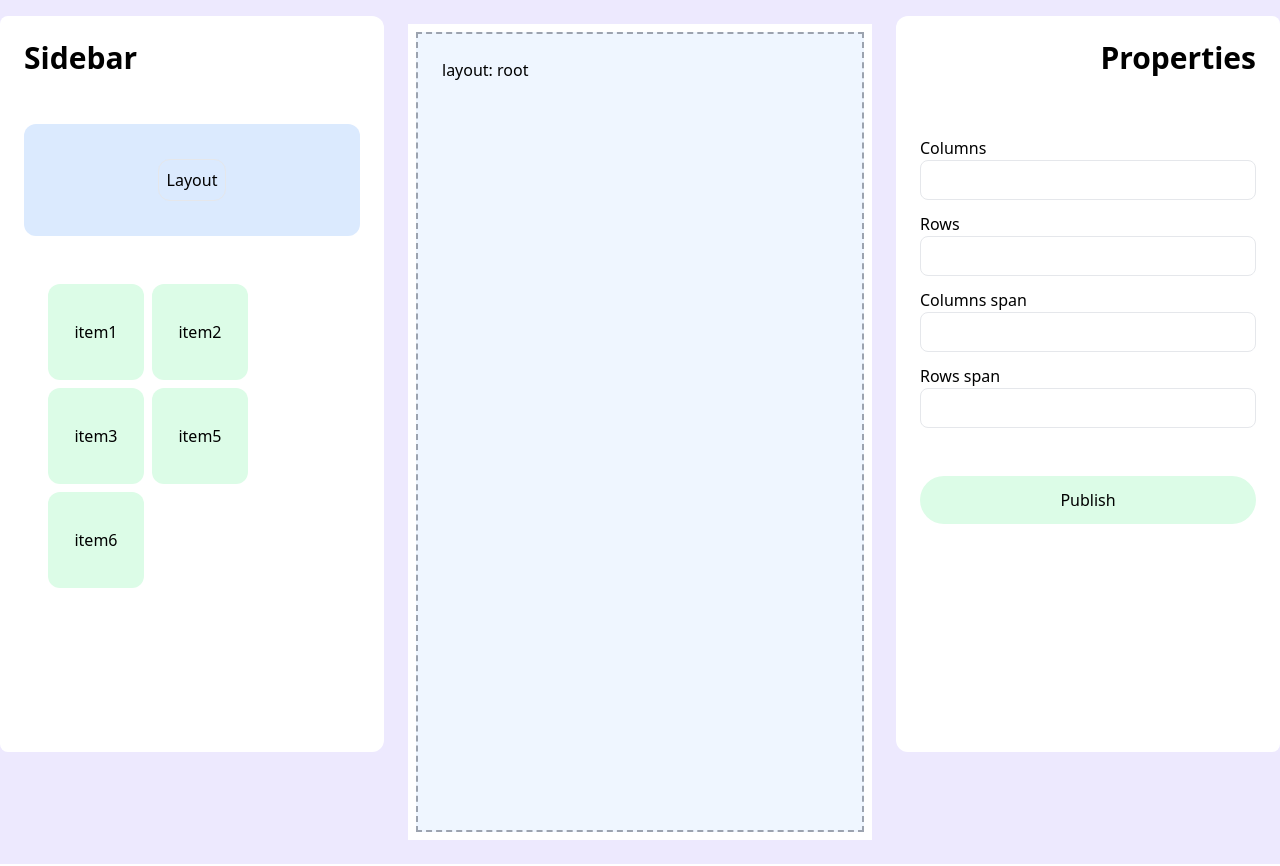
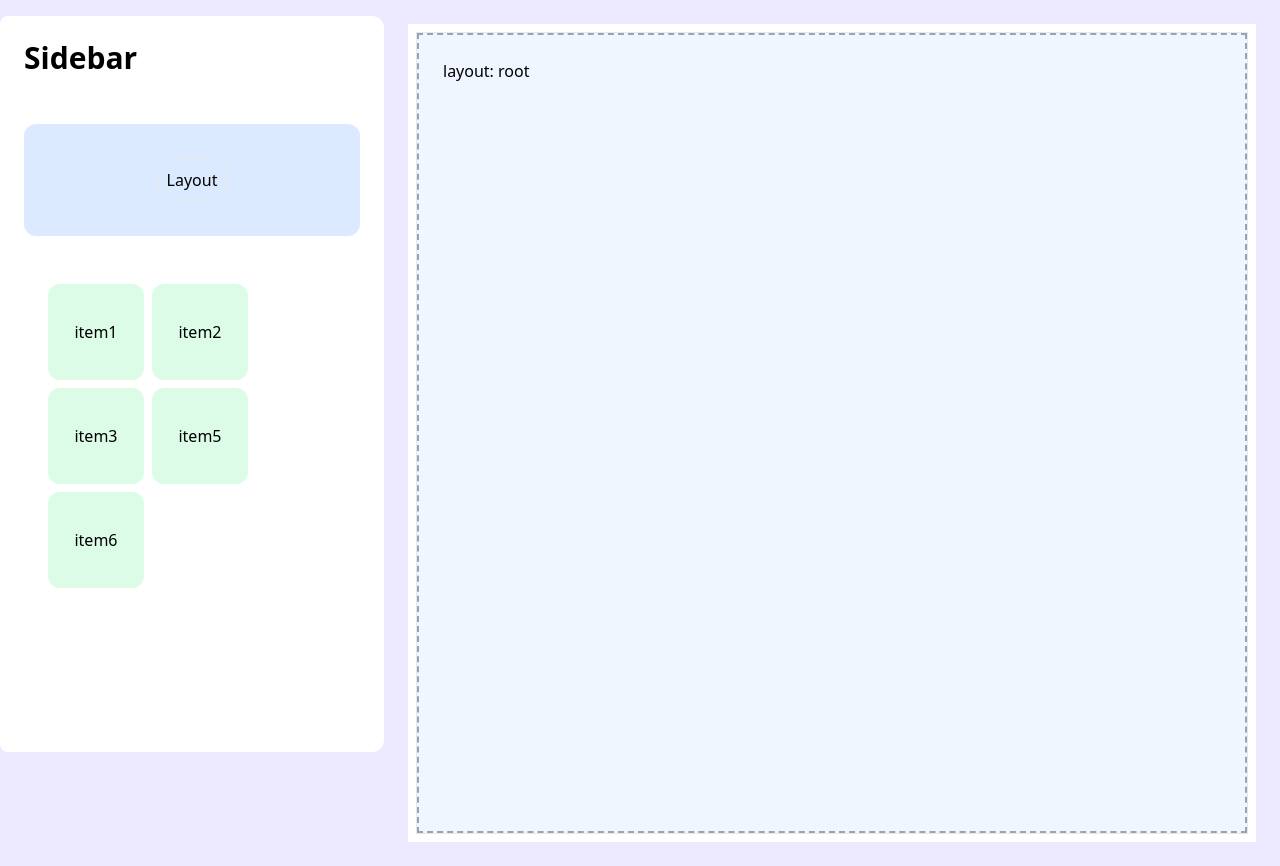
Before and after one commit to ryannguyen2000/drag_and_drop, a React (Vite) app: page / in a window 1280 px wide. Built offline with nearby package versions, Linux system fonts and the light colour scheme.

Commit message:
feat: update grid layout

```diff
--- a/src/App.tsx
+++ b/src/App.tsx
@@ -1,4 +1,4 @@
-import React, { useEffect } from "react";
+import React, {useEffect} from "react";
 import Sidebar from "./components/sidebar";
 import Droppable from "./components/droppable";
 import ItemsRenderer from "./features";
@@ -9,19 +9,24 @@ import {
   DragOverlay,
   pointerWithin,
 } from "@dnd-kit/core";
-import { useDispatch, useSelector } from "react-redux";
-import { RootState } from "./store";
+import {useDispatch, useSelector} from "react-redux";
+import {RootState} from "./store";
 import {
   Obj,
   setActiveData,
   setActiveId,
+  setColspan,
+  setColumns,
   setData,
+  setProperties,
+  setRows,
+  setRowspan,
   setSidebar,
 } from "./store/DndSlice";
 import PropertiesBar from "./components/propertiesbar/propertiesbar";
 
 const App: React.FC = () => {
-  const { activeId, activeData, data, sidebar } = useSelector(
+  const {activeId, activeData, data, sidebar} = useSelector(
     (state: RootState) => state.dndSlice
   );
   const dispatch = useDispatch();
@@ -34,9 +39,9 @@ const FindToAdd = (id: string, detail: any, parent_id: string) => {
     const newData = JSON.parse(JSON.stringify(data));
 
     const removeChildFromParent = (nodes: Obj[]) => {
-    nodes.forEach(node => {
+      nodes.forEach((node) => {
         // Tìm và xóa item với `id` khỏi `node.childs`
-      node.childs = node.childs.filter(child => child.id !== id);
+        node.childs = node.childs.filter((child) => child.id !== id);
 
         // Đệ quy nếu `node.childs` có phần tử con
         if (node.childs.length > 0) {
@@ -49,11 +54,11 @@ const FindToAdd = (id: string, detail: any, parent_id: string) => {
     removeChildFromParent([newData]);
 
     const addChildToParent = (nodes: Obj[]) => {
-    nodes.forEach(node => {
+      nodes.forEach((node) => {
         // Nếu `node.id` là `parent_id` và `node.childs` không chứa `id` thì thêm mới
         if (
           node.id === parent_id &&
-        !node.childs.some(child => child.id === id)
+          !node.childs.some((child) => child.id === id)
         ) {
           node.childs = [
             ...node.childs,
@@ -61,6 +66,8 @@ const FindToAdd = (id: string, detail: any, parent_id: string) => {
               id,
               columns: detail.columns,
               rows: detail.rows,
+              colspan: detail.colspan,
+              rowspan: detail.rowspan,
               type: detail.type,
               childs: [],
             },
@@ -72,7 +79,19 @@ const FindToAdd = (id: string, detail: any, parent_id: string) => {
       });
     };
 
-  addChildToParent([newData]);
+    if (newData.id === parent_id) {
+      newData.childs.push({
+        id,
+        columns: detail.columns,
+        rows: detail.rows,
+        colspan: detail.colspan,
+        rowspan: detail.rowspan,
+        type: detail.type,
+        childs: [],
+      });
+    } else {
+      addChildToParent(newData.childs);
+    }
 
     dispatch(setData(newData));
 
@@ -82,35 +101,39 @@ const FindToAdd = (id: string, detail: any, parent_id: string) => {
   };
 
   const handleDragEnd = (event: DragEndEvent) => {
-  const { over, active } = event;
+    const {over, active} = event;
 
     if (over && active.id !== over.id) {
       FindToAdd(active.id.toString(), activeData, over.id.toString());
 
       console.log("Sidebar before filter:", sidebar);
-    const updatedSidebar = sidebar.filter(sb => sb.id !== active.id);
+      const updatedSidebar = sidebar.filter((sb) => sb.id !== active.id);
       dispatch(setSidebar(updatedSidebar));
       console.log("Sidebar after filter:", updatedSidebar);
-    dispatch(setActiveId(null));
-    dispatch(setActiveData(null));
+      // dispatch(setActiveId(null));
+      // dispatch(setActiveData(null));
     }
   };
 
   const handleDragMove = (event: DragMoveEvent) => {
-    console.log(event);
+    // console.log(event);
   };
 
   return (
     <DndContext
       collisionDetection={pointerWithin}
       onDragStart={(e: DragEndEvent) => {
-        console.log(e.active.data.current);
+        dispatch(setColumns(e.active.data.current.columns));
+        dispatch(setRows(e.active.data.current.rows));
+        dispatch(setColspan(e.active.data.current.colspan));
+        dispatch(setRowspan(e.active.data.current.rowspan));
 
         dispatch(setActiveId(e.active.id));
         dispatch(setActiveData(e.active.data.current));
       }}
       onDragEnd={handleDragEnd}
-      onDragMove={handleDragMove}>
+      onDragMove={handleDragMove}
+    >
       <div className="flex items-start w-full bg-violet-100">
         <Sidebar />
         <div className="bg-violet-100 w-full p-6 z-10">
@@ -121,12 +144,15 @@ const handleDragEnd = (event: DragEndEvent) => {
                 rows: data.rows,
                 type: data.type,
               }}
-              id={data.id}>
+              id={data.id}
+            >
               <ItemsRenderer
                 childs={data.childs}
                 id={data.id}
                 columns={data.columns}
                 rows={data.rows}
+                colspan={data.colspan}
+                rowspan={data.rowspan}
                 currentDepth={1}
                 type={data.type}
               />
@@ -140,12 +166,10 @@ const handleDragEnd = (event: DragEndEvent) => {
           zIndex: 9999,
           pointerEvents: "none",
           position: "fixed",
-        }}>
+        }}
+      >
         {activeId ? (
-          <div
-            className="bg-slate-200 w-full h-full"
-            style={{ zIndex: 9999 }}
-          />
+          <div className="bg-slate-50 w-full h-full" style={{zIndex: 9999}} />
         ) : null}
       </DragOverlay>
     </DndContext>
--- a/src/components/propertiesbar/propertiesbar.tsx
+++ b/src/components/propertiesbar/propertiesbar.tsx
@@ -1,19 +1,59 @@
-import React from "react";
+import React, {useEffect} from "react";
 import {useDispatch, useSelector} from "react-redux";
 import {
+  Obj,
   setColspan,
   setColumns,
+  setData,
   setRows,
   setRowspan,
 } from "../../store/DndSlice";
 import {RootState} from "../../store";
 
 const PropertiesBar = () => {
-  const {col, row, colspan, rowspan} = useSelector(
+  const {col, row, colspan, rowspan, activeId, data} = useSelector(
     (state: RootState) => state.dndSlice
   );
+
+  useEffect(() => {
+    if (
+      Number(col) > 0 &&
+      Number(row) > 0 &&
+      Number(rowspan) > 0 &&
+      Number(colspan) > 0
+    ) {
+      const ls = JSON.parse(JSON.stringify(data));
+
+      const mapToReplaceProperties = (data: Obj[]) => {
+        data.forEach((node) => {
+          if (node.id === activeId) {
+            node.columns = col;
+            node.rows = row;
+            node.colspan = colspan;
+            node.rowspan = rowspan;
+          } else if (node.childs.length > 0) {
+            mapToReplaceProperties(node.childs);
+          }
+        });
+      };
+
+      if (activeId === ls.id) {
+        ls.columns = col;
+        ls.rows = row;
+        ls.colspan = colspan;
+        ls.rowspan = rowspan;
+      } else {
+        mapToReplaceProperties(ls.childs);
+      }
+
+      dispatch(setData(ls));
+    }
+  }, [col, row, rowspan, colspan]);
+
   const dispatch = useDispatch();
   return (
+    <>
+      {activeId && (
         <div className="h-[calc(100vh-4rem)] w-full sticky top-4 right-0 rounded-l-xl flex-col gap-12 flex items-center bg-white rounded-lg p-6 max-w-96 z-50">
           <span className="mx-auto w-full text-end font-bold text-3xl">
             Properties
@@ -23,6 +63,7 @@ const PropertiesBar = () => {
               <span>Columns</span>
               <input
                 type="text"
+                value={col}
                 onChange={(e) => dispatch(setColumns(e.target.value))}
                 className="h-10 w-full border rounded-lg focus-visible:outline-none px-3"
               />
@@ -31,6 +72,7 @@ const PropertiesBar = () => {
               <span>Rows</span>
               <input
                 type="text"
+                value={row}
                 onChange={(e) => dispatch(setRows(e.target.value))}
                 className="h-10 w-full border rounded-lg focus-visible:outline-none px-3"
               />
@@ -39,6 +81,7 @@ const PropertiesBar = () => {
               <span>Columns span</span>
               <input
                 type="text"
+                value={colspan}
                 onChange={(e) => dispatch(setColspan(e.target.value))}
                 className="h-10 w-full border rounded-lg focus-visible:outline-none px-3"
               />
@@ -47,6 +90,7 @@ const PropertiesBar = () => {
               <span>Rows span</span>
               <input
                 type="text"
+                value={rowspan}
                 onChange={(e) => dispatch(setRowspan(e.target.value))}
                 className="h-10 w-full border rounded-lg focus-visible:outline-none px-3"
               />
@@ -59,6 +103,8 @@ const PropertiesBar = () => {
             </button>
           </div>
         </div>
+      )}
+    </>
   );
 };
 
--- a/src/features/index.tsx
+++ b/src/features/index.tsx
@@ -1,13 +1,23 @@
-import {useSelector} from "react-redux";
+import {useDispatch, useSelector} from "react-redux";
 import Draggable from "../components/drangable";
 import Droppable from "../components/droppable";
 import {RootState} from "../store";
-import {GridCol} from "../utilities";
+import {GridCol, GridRow, SpanCol, SpanRow} from "../utilities";
+import {
+  setActiveData,
+  setActiveId,
+  setColspan,
+  setColumns,
+  setRows,
+  setRowspan,
+} from "../store/DndSlice";
 
 const ItemsRenderer = ({
   id,
   columns,
   rows,
+  colspan,
+  rowspan,
   type,
   childs,
   currentDepth,
@@ -15,32 +25,59 @@ const ItemsRenderer = ({
   id: string;
   columns: string;
   rows: string;
+  colspan: string;
+  rowspan: string;
   type: string;
   childs: any[];
   currentDepth: number;
 }) => {
+  const dispatch = useDispatch();
   return (
-    <>
+    <div
+      className="peer-hover:border-pink-400 border w-full"
+      onClick={() => {
+        dispatch(setActiveId(id));
+        type === "layout" && dispatch(setColumns(columns));
+        type === "layout" && dispatch(setRows(rows));
+        dispatch(setColspan(colspan));
+        dispatch(setRowspan(rowspan));
+      }}
+    >
       {type === "layout" && (
         <>
-          {Array({length: Number(columns)}).map((item: any) => (
+          {Array({length: Number(columns)}).map((_, index) => (
             <Droppable
-              className={`p-6 border-2 border-dashed ${
+              className={`p-6 w-full border-2 border-dashed ${
                 type === "layout" ? "bg-blue-50" : "bg-blue-50"
-              } ${id === "root" && "min-h-screen"} ${GridCol(Number(columns))}`}
-              detail={{columns: columns, rows: rows, type: type}}
+              } ${id === "root" && "min-h-screen"} ${SpanCol(
+                Number(colspan)
+              )} ${SpanRow(Number(rowspan))}`}
+              detail={{
+                columns: columns,
+                rows: rows,
+                rowspan: rowspan,
+                colspan: colspan,
+                type: type,
+              }}
               key={id}
               id={id}
             >
-              <div>
-                {type}: {id}
+              {type}: {id}
+              <div
+                className={`grid w-full min-h-32 ${GridRow(
+                  Number(rows)
+                )} ${GridCol(Number(columns))} ${SpanCol(
+                  Number(colspan)
+                )} ${SpanRow(Number(rowspan))}`}
+              >
                 {childs.length > 0 &&
                   childs.map((child: any) => (
                     <Draggable
-                      className=""
                       detail={{
                         columns: child.columns,
                         rows: child.rows,
+                        colspan: child.colspan,
+                        rowspan: child.rowspan,
                         type: child.type,
                       }}
                       key={child.id}
@@ -50,6 +87,8 @@ const ItemsRenderer = ({
                         id={child.id}
                         columns={child.columns}
                         rows={child.rows}
+                        colspan={child.colspan}
+                        rowspan={child.rowspan}
                         type={child.type}
                         childs={child.childs}
                         currentDepth={currentDepth + 1}
@@ -63,7 +102,9 @@ const ItemsRenderer = ({
       )}
       {type === "content" && (
         <div
-          className={`p-6 border-2 border-dashed ${
+          className={`p-6 border-2 border-dashed ${SpanRow(
+            Number(rowspan)
+          )} ${SpanCol(Number(colspan))} ${
             type === "content" ? "bg-yellow-50" : "bg-blue-50"
           }`}
         >
@@ -74,6 +115,8 @@ const ItemsRenderer = ({
                 detail={{
                   columns: child.columns,
                   rows: child.rows,
+                  colspan: child.colspan,
+                  rowspan: child.rowspan,
                   type: child.type,
                 }}
                 key={child.id}
@@ -83,6 +126,8 @@ const ItemsRenderer = ({
                   id={child.id}
                   columns={child.columns}
                   rows={child.rows}
+                  colspan={child.colspan}
+                  rowspan={child.rowspan}
                   type={child.type}
                   childs={child.childs}
                   currentDepth={currentDepth + 1}
@@ -91,7 +136,7 @@ const ItemsRenderer = ({
             ))}
         </div>
       )}
-    </>
+    </div>
   );
 };
 
--- a/src/store/DndSlice.ts
+++ b/src/store/DndSlice.ts
@@ -11,6 +11,14 @@ export interface DndState {
   row: string;
   colspan: string;
   rowspan: string;
+  properties: Properties;
+}
+
+interface Properties {
+  columns: string;
+  rows: string;
+  colspan: string;
+  rowspan: string;
 }
 
 export interface Obj {
@@ -18,6 +26,8 @@ export interface Obj {
   type: string;
   columns: string;
   rows: string;
+  colspan: string;
+  rowspan: string;
   childs: Obj[];
 }
 
@@ -29,6 +39,8 @@ const initialState: DndState = {
     type: "layout",
     columns: "2",
     rows: "2",
+    colspan: "1",
+    rowspan: "1",
     childs: [],
   },
   sidebar: getUniqueContentItems(sample_data),
@@ -36,6 +48,12 @@ const initialState: DndState = {
   col: "1",
   row: "1",
   rowspan: "1",
+  properties: {
+    columns: "1",
+    rows: "1",
+    colspan: "1",
+    rowspan: "1",
+  },
 };
 
 export const dndSlice = createSlice({
@@ -66,6 +84,9 @@ export const dndSlice = createSlice({
     setRowspan: (state, action) => {
       state.rowspan = action.payload;
     },
+    setProperties: (state, action) => {
+      state.properties = action.payload;
+    },
   },
 });
 
@@ -78,6 +99,7 @@ export const {
   setColumns,
   setRows,
   setRowspan,
+  setProperties,
 } = dndSlice.actions;
 
 export default dndSlice.reducer;
```
Lines whose indentation alone changed are shown as unchanged.
